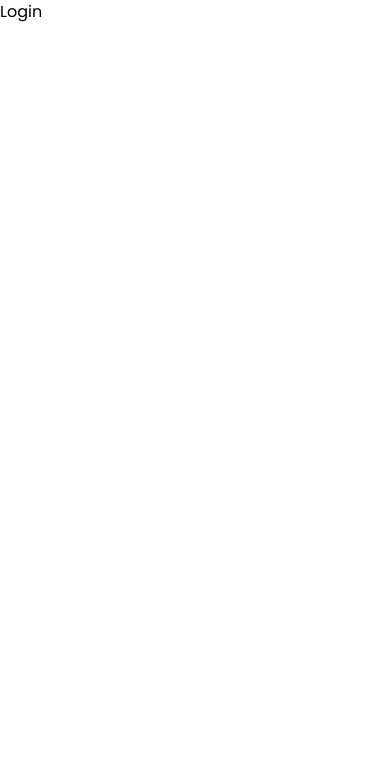
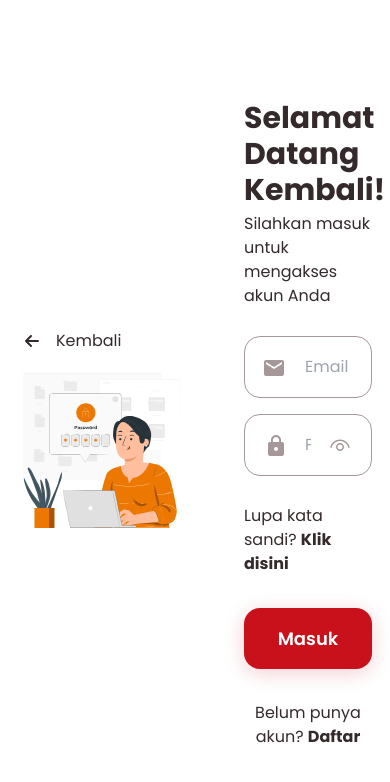
Before and after one commit to ivannoard/simpelmen-fe, a React (Create React App) app: page /login in a window 390 px wide. Shown: the top 782 px of the page. Built offline with nearby package versions, Linux system fonts and the light colour scheme.

Commit message:
slicing ui login page but not responsiveness

```diff
--- a/package.json
+++ b/package.json
@@ -11,6 +11,7 @@
     "postcss": "^8.4.16",
     "react": "^18.2.0",
     "react-dom": "^18.2.0",
+    "react-icons": "^4.4.0",
     "react-router-dom": "^6.3.0",
     "react-scripts": "5.0.1",
     "redux": "^4.2.0",
--- a/src/index.css
+++ b/src/index.css
@@ -3,17 +3,21 @@
 @tailwind utilities;
 
 * {
-  @apply font-poppins;
+  @apply font-poppins text-dark;
+}
+
+body {
+  @apply bg-white;
 }
 
 h1 {
-  @apply font-semibold text-6xl;
+  @apply font-bold text-6xl;
 }
 h2 {
-  @apply font-semibold text-45/sp;
+  @apply font-bold text-45/sp;
 }
 h3 {
-  @apply font-semibold text-3xl;
+  @apply font-bold text-3xl;
 }
 
 .containers {
@@ -49,3 +53,12 @@ h3 {
 .btn-white-sm {
   @apply text-15/sp text-dark font-semibold px-30/sp py-[8.5px] rounded-2xl bg-white hover:text-primary-900 shadow-[0_4px_20px_0_#C9111B33];
 }
+
+/* form */
+.input-field {
+  @apply w-full py-[.625rem] pr-[.625rem] pl-[3.75rem] rounded-2xl border-secondary-800 border-[.0313rem] leading-10 focus:outline-none focus:border-orange-900;
+}
+
+.input-password-field {
+  @apply w-full py-[.625rem] px-[3.75rem] rounded-2xl border-secondary-800 border-[.0313rem] leading-10 focus:outline-none focus:border-orange-900;
+}
--- a/src/pages/Auth/Login.jsx
+++ b/src/pages/Auth/Login.jsx
@@ -1,9 +1,77 @@
-import React from 'react'
+import React, { useState } from "react";
+import { Link } from "react-router-dom";
+
+import svg from "../../assets/svg";
+import { MdEmail, MdLock } from "react-icons/md";
+import { VscEye, VscEyeClosed } from "react-icons/vsc";
+import { HiOutlineArrowSmLeft } from "react-icons/hi";
 
 const Login = () => {
+  const [showPassword, setShowPassword] = useState(false);
   return (
-    <div>Login</div>
-  )
-}
+    <>
+      <main className='containers'>
+        <div className='w-full grid grid-cols-12 gap-x-8 items-center'>
+          <div className='col-span-6'>
+            <Link to='/' className='flex items-center mb-3'>
+              <HiOutlineArrowSmLeft className='text-2xl mr-3' />
+              <span className='leading-10'>Kembali</span>
+            </Link>
+            <img src={svg.loginPage} alt='woman-and-password-laptop' />
+          </div>
 
-export default Login
+          <div className='col-start-8 col-span-5'>
+            <div className='w-full'>
+              <h3 className='mb-1'>Selamat Datang Kembali!</h3>
+              <p className='mb-7'>Silahkan masuk untuk mengakses akun Anda</p>
+              <form className='flex flex-col mb-8'>
+                <div className='relative w-full flex flex-col mb-4'>
+                  <input
+                    type='email'
+                    className='input-field'
+                    placeholder='Email'
+                  />
+                  <MdEmail className='absolute text-2xl top-5 left-[1.125rem] fill-secondary-800' />
+                </div>
+                <div className='relative w-full flex flex-col mb-7'>
+                  <input
+                    type={showPassword ? "text" : "password"}
+                    className='input-password-field'
+                    placeholder='Password'
+                  />
+                  <MdLock className='absolute text-2xl top-5 left-5 fill-secondary-800' />
+                  {showPassword ? (
+                    <VscEyeClosed
+                      className='absolute text-2xl top-5 right-5 fill-secondary-800'
+                      onClick={() => setShowPassword(!showPassword)}
+                    />
+                  ) : (
+                    <VscEye
+                      className='absolute text-2xl top-5 right-5 fill-secondary-800'
+                      onClick={() => setShowPassword(!showPassword)}
+                    />
+                  )}
+                </div>
+                <p className='mb-8'>
+                  Lupa kata sandi?{" "}
+                  <Link to='/' className='font-bold'>
+                    Klik disini
+                  </Link>
+                </p>
+                <button className='button-fill'>Masuk</button>
+              </form>
+              <p className='text-center'>
+                Belum punya akun?{" "}
+                <Link to='/' className='font-bold'>
+                  Daftar
+                </Link>
+              </p>
+            </div>
+          </div>
+        </div>
+      </main>
+    </>
+  );
+};
+
+export default Login;
```
Also changed, not shown: 1 other file (tests, documents, lock files or other folders).
